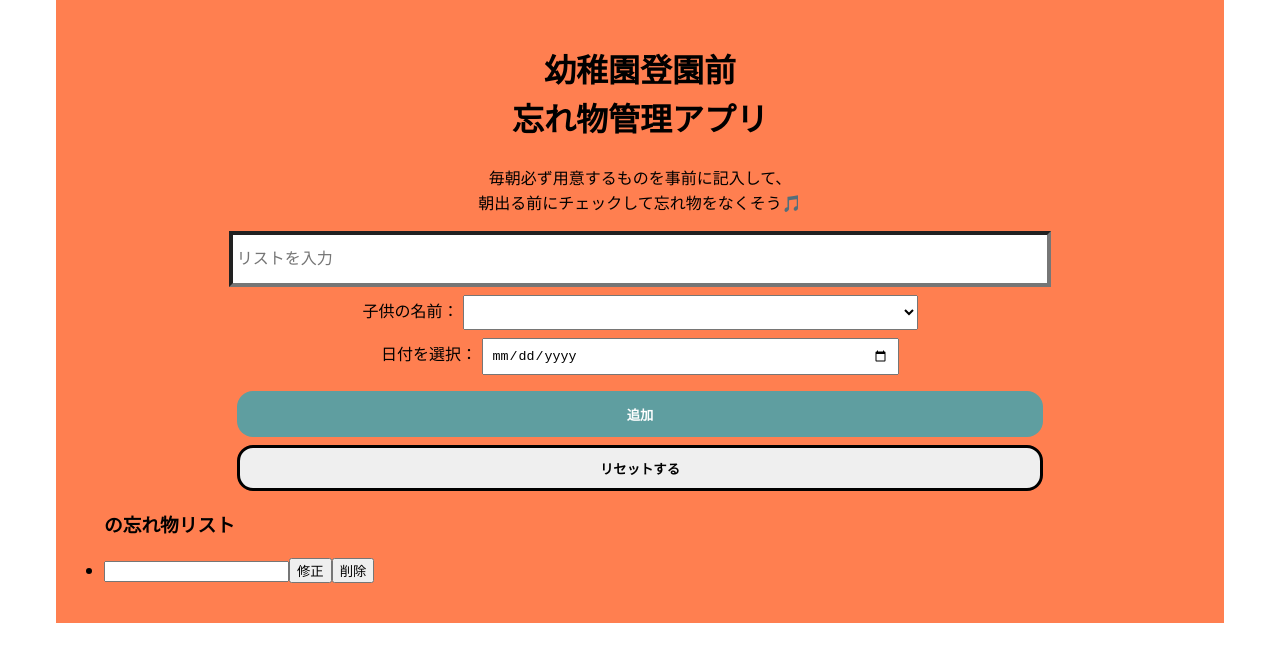
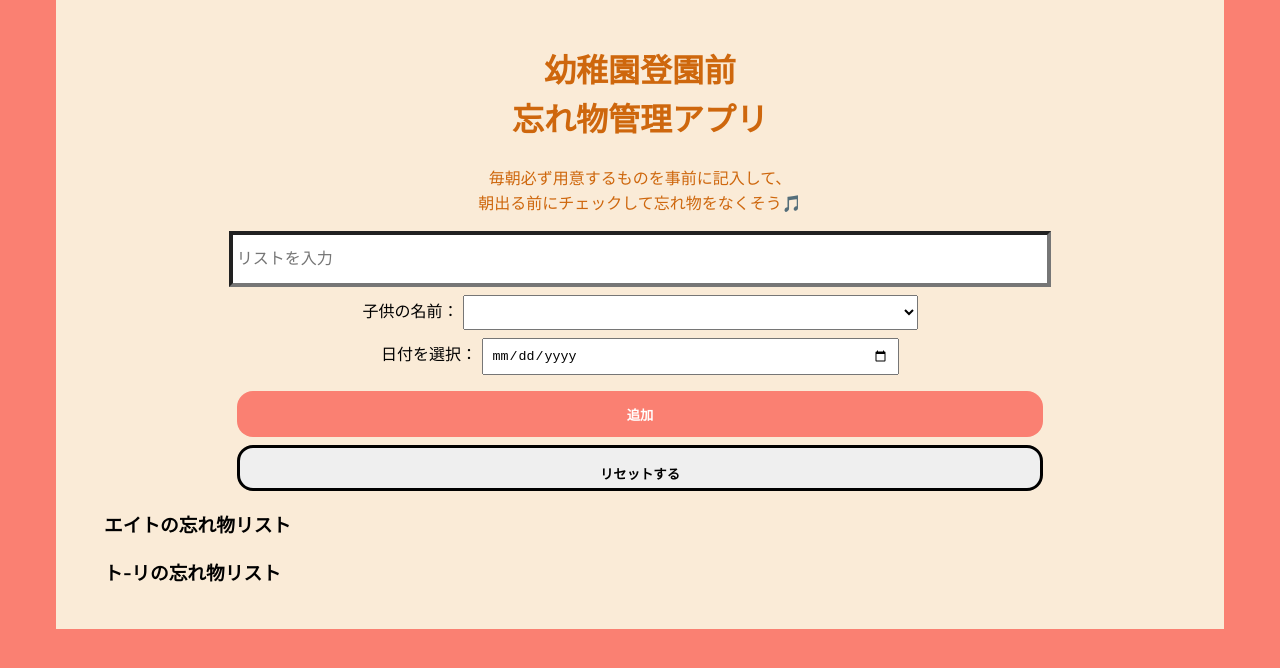
Before and after one commit to OkadaAya1107/wasuremoono-checklist, a Vue app: page / in a window 1280 px wide. Shown: the top 668 px of the page. Built offline with nearby package versions, Linux system fonts and the light colour scheme.

Commit message:
途中経過

```diff
--- a/src/assets/main.css
+++ b/src/assets/main.css
@@ -1,6 +1,7 @@
 body {
   margin: 0;
   padding: 0;
+  background-color: salmon;
   font-family: "M PLUS 1p", sans-serif;
 }
 
@@ -18,7 +19,7 @@ body {
 .subcontainer {
   width: 90%;
   margin: 0 auto;
-  background-color: coral;
+  background-color: antiquewhite;
   padding: 24px 8px;
 }
 
--- a/src/components/WasuremonoList.vue
+++ b/src/components/WasuremonoList.vue
@@ -14,10 +14,7 @@
 
  <!-- リストの入力 -->
  <section class="input-field">
-  <div>
-    <input class="text-holder" type="text" placeholder="リストを入力">
-  </div>
-
+    <input class="text-holder" v-model="newItem" type="text" placeholder="リストを入力" @keyup.enter />
 
  <!-- 子供の名前選択 -->
  <div class="selected-children">
@@ -32,28 +29,28 @@
 
  <!-- 日付を選択 -->
  <div class="selected-calendar">
-  <label for="date">日付を選択：
+  <label for="calendar">日付を選択：
     <input id="calendar" type="date" v-model="selectedDate">
   </label>
  </div>
 
  <!-- ボタン -->
-<button class="add-button">追加</button>
-<button class="reset-button">リセットする</button>
+<button class="add-button" @click="addItem">追加</button>
+<button class="reset-button" @click="resetItem">リセットする</button>
 </section>
 
  <!-- リストを表示するエリア -->
  <section class="listing-area">
-  <ul>
-    <h3>の忘れ物リスト</h3>
-    <li>
-      <input>
-      <button class="fix-button" >修正</button>
-      <button class="delete-button">削除</button>
+  <ul v-for="child in children" :key="child.id">
+    <h3>{{ child.name }}の忘れ物リスト</h3>
+    <li v-for="(item,index) in taskStore.getItemsForChild(child.id)" :key="index">
+      <input type="checkbox" v-model="item.checked" />
+      {{ item.text }} [{{ item.date }}]
+      <button class="fix-button" @click="editItem(child.id,index)">修正</button>
+      <button class="delete-button" @click="removeItem(child.id, index)">削除</button>
     </li>
   </ul>
 </section>
-
 
   </div>
     </div>
@@ -69,7 +66,7 @@ const taskStore = useTaskStore();
 // 子供の名前
 const children = reactive([
   { id: 1, name:'エイト'},
-  { id: 2, name:'トウリ'},
+  { id: 2, name:'ト-リ'},
 ]);
 
 // リアクティブなデータ
@@ -77,12 +74,68 @@ const selectedChild = ref(null);
 const selectedDate = ref(null);
 const newItem = ref('');
 
+// アイテムを追加
+const addItem = () => {
+  if (newItem.value.trim() !==  '') {
+    taskStore.addItem({
+      text: newItem.value.trim(),
+      checked: false,
+      childId: selectedChild.value.id,
+      date: selectedDate.value
+    });
+    newItem.value = '';
+    updateLocalStorage();
+  }
+}
+
+// リストの修正
+function editItem (childId,index) {
+  const newText = prompt('リストを修正してください',
+  taskStore.getItemsForChild(childId)[index].text);
+  if (newText !== null) {
+    taskStore.editItem(childId,index,newText.trim());
+  }
+  updateLocalStorage();
+}
+
+// リストの削除
+function removeItem(childId,index) {
+  taskStore.removeItem(childId,index);
+  updateLocalStorage();
+}
+
+const resetItem = () => {
+  confirm('全てリセットしますか？');
+  taskStore.getItems.map((item) => {
+    return item.checked = false;
+  });
+  updateLocalStorage();
+}
+
+// ローカルストレージへデータを保存する
+const updateLocalStorage = () => {
+  localStorage.setItem('items', JSON.stringify(taskStore.items));
+};
+
+// ローカルストレージからデータを読み込む
+const savedItems = localStorage.getItem('items');
+if(savedItems) {
+  taskStore.items = JSON.parse(savedItems);
+}
+
 
 </script>
 
 <style scoped>
 .title {
   text-align: center;
+  color: rgb(206, 103, 13);
+}
+
+.reset-button {
+  border: none;
+  padding: 16px;
+  font-weight: bold;
 }
 
 .input-field {
@@ -97,7 +150,7 @@ const newItem = ref('');
  margin-top: 8px;
  font-weight: bold;
  cursor: pointer;
- background-color: cadetblue;
+ background-color: salmon;
  color: white;
  border-radius: 16px;
  transition: all 0.5s ease;
@@ -123,6 +176,12 @@ const newItem = ref('');
   font-size: 16px;
   width: 70%;
 }
+
+.listing-area li {
+  list-style: none;
+  margin-top: 8px;
+}
+
 .selected-children {
   margin: 8px 8px;
 }
@@ -142,7 +201,25 @@ const newItem = ref('');
 }
 
 
-.fix-buttton {
+.fix-button {
   margin-right: 8px;
+  padding: 4px 8px;
+  font-weight: bold;
+  cursor: pointer;
+  border: none;
+  color: white;
+  border-radius: 6px;
+  background-color: salmon;
+}
+
+.delete-button {
+  margin-right: 8px;
+  padding: 4px 8px;
+  font-weight: bold;
+  cursor: pointer;
+  border: none;
+  color: white;
+  border-radius: 6px;
+  background-color: rosybrown;
 }
 </style>
--- a/src/main.js
+++ b/src/main.js
@@ -6,6 +6,6 @@ import App from './App.vue'
 
 const app = createApp(App)
 
-app.use(createPinia())
+app.use(createPinia());
 
 app.mount('#app')
--- a/src/stores/task.js
+++ b/src/stores/task.js
@@ -4,4 +4,32 @@ export const useTaskStore = defineStore('task', {
   state: () => ({
    items: [],
   }),
-})
+  getters: {
+    getItems(state) {
+      return state.items;
+    },
+    getItemsForChild(state) {
+      return(childId) => {
+        return state.items.filter((item) => item.childId === childId);
+      }
+    },
+  },
+  actions: {
+  addItem(item) {
+    this.getItems.push(item);
+   },
+   editItem(childId,index,newText) {
+    const items = this.getItemsForChild(childId);
+    items[index].text = newText;
+   },
+   removeItem(childId, index) {
+    const confirmed = confirm('本当にリストを削除しますか？');
+    if(confirmed) {
+      const item = this.getItemsForChild(childId);
+      const updateItem = [...this.items];
+      updateItem.splice(updateItem.indexOf(item[index], 1));
+      this.items = updateItem;
+    }
+   },
+  }
+});
```
